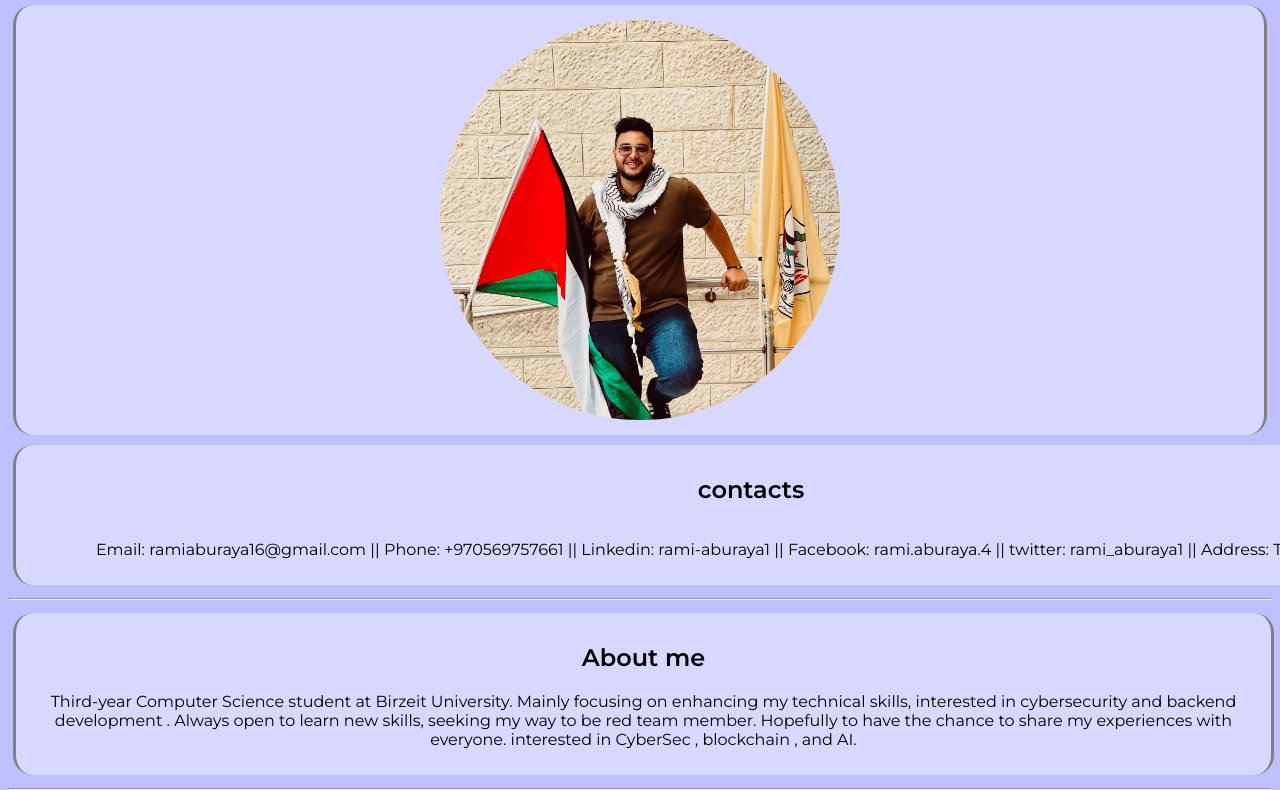
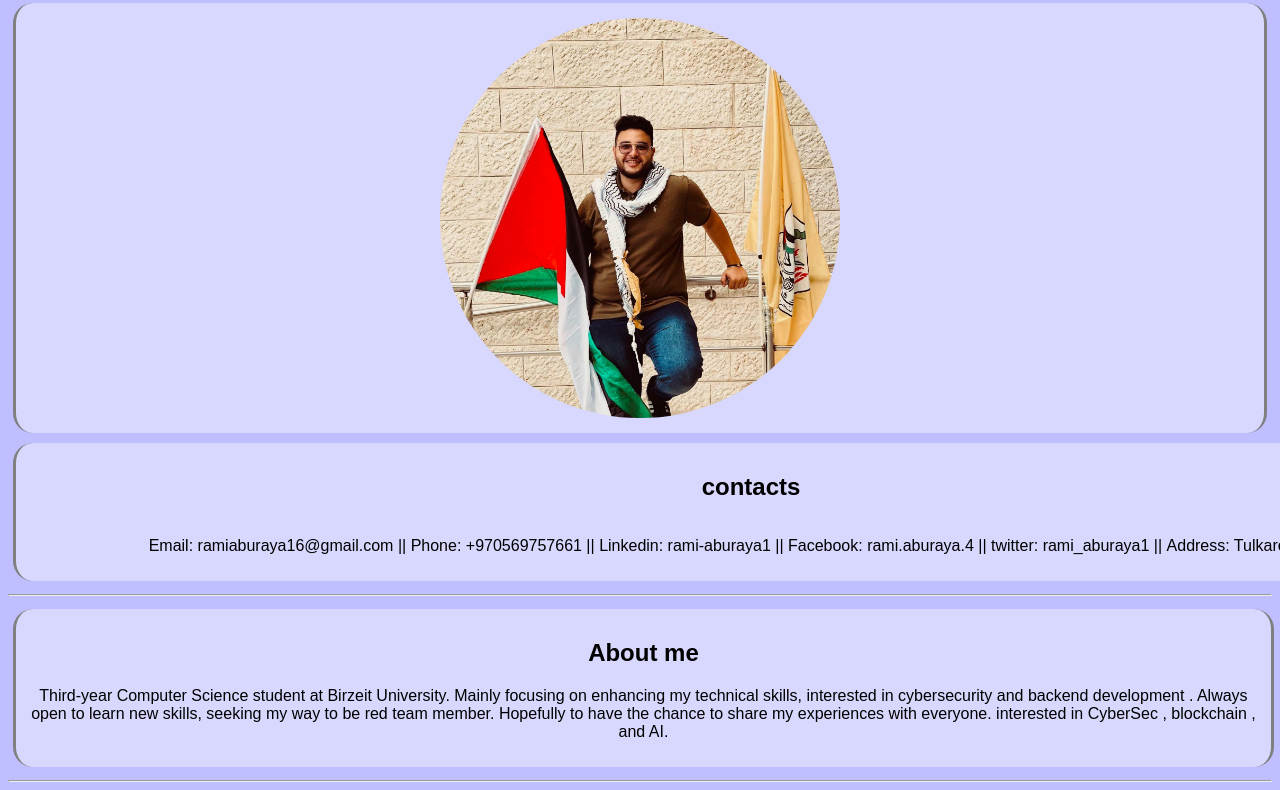
Before and after one commit to ramiaburaya/First_portfolio, a plain HTML site: page index.html in a window 1280 px wide. Shown: the part 75-865 px from the top of the page. Drawn offline with Linux system fonts and the light colour scheme.

Commit message:
Update MainStyle.css

```diff
--- a/MainStyle.css
+++ b/MainStyle.css
@@ -1,4 +1,3 @@
-@import url('https://fonts.googleapis.com/css2?family=Montserrat:ital,wght@0,100;0,200;0,300;0,400;0,500;0,600;1,100;1,200;1,300;1,400;1,500;1,600&display=swap');
 
 body {
 	font-family: 'Montserrat', sans-serif;
```
